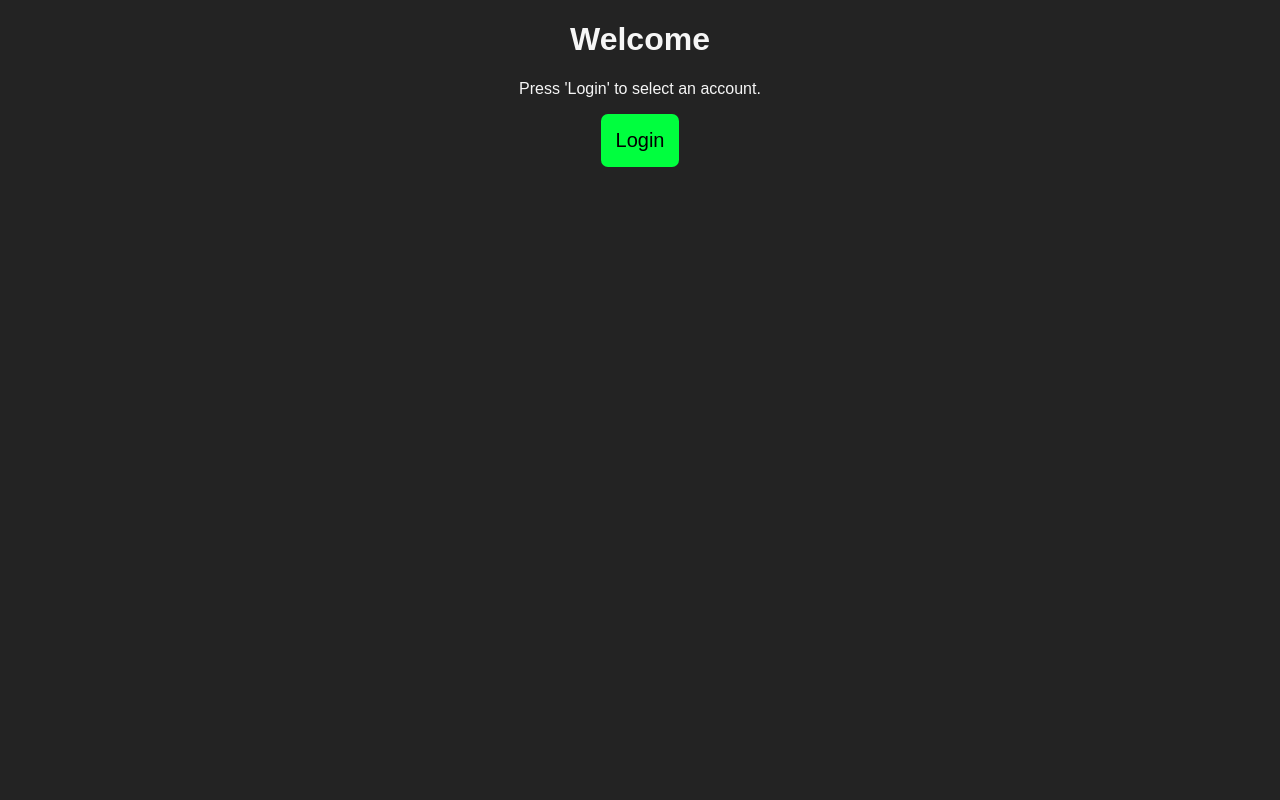
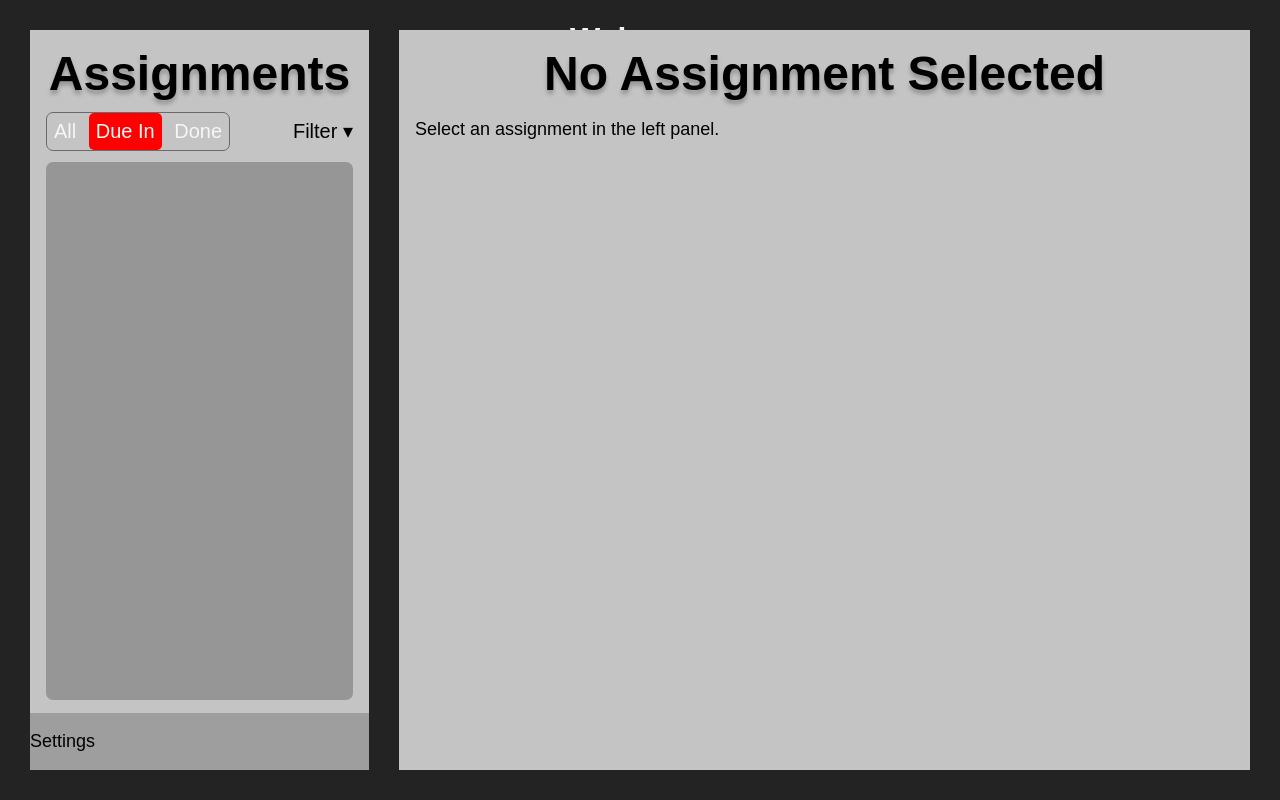
Before and after one commit to SCXRRADIATION/hm-man, an Electron app: page index.html in a window 1280 px wide. Drawn offline with Linux system fonts and the light colour scheme; no server answers.

Commit message:
Add basic assignment UI

```diff
--- a/index.html
+++ b/index.html
@@ -13,15 +13,35 @@
     <button class="btn btn-primary" id='login-btn'>Login</button>
 </div>
 <div id="main-container">
-    <div id="side-bar">
-        <h1>Sample Text</h1>
+    <div id="assignment-container">
+        <h1>Assignments</h1>
+        <div id="assignment-filter-toolbar">
+            <div id="assignment-filter-toggle">
+                <ul>
+                    <li>All</li>
+                    <li class="active">Due In</li>
+                    <li>Done</li>
+                </ul>
+            </div>
+            <div id="assignment-filter-dropdown">
+                <p>Filter &blacktriangledown;</p>
+            </div>
+        </div>
+        <div id="assignment-list">
+            <ul>
+            </ul>
+        </div>
+        <div id="assignment-settings">
+            <p>Settings</p>
+        </div>
     </div>
-    <div id="main-content">
-        <h1>Longer Sample Text.</h1>
+    <div id="content-container">
+        <h1>No Assignment Selected</h1>
+        <p>Select an assignment in the left panel.</p>
     </div>
 </div>
 <script>
-    require("./dist/renderer/renderer.js");
+    require('./dist/renderer/renderer.js');
 </script>
 </body>
 </html>
--- a/style.css
+++ b/style.css
@@ -5,6 +5,13 @@
 
 body {
     background-color: #232323;
+    padding: 0;
+    margin: 0;
+    user-select: none;
+}
+
+::-webkit-scrollbar {
+    width: 0;
 }
 
 #login-container {
@@ -15,23 +22,25 @@ body {
     width: 100%;
     height: 100%;
     background: #232323;
-
 }
 
-#main-container{
-    display: flex;
+#main-container {
+    padding: 30px;
+    height: calc(100vh - 60px);
 }
 
 #main-container h1 {
     font-size: 48px;
-    text-decoration-line: underline;
-    color: #FFFFFF;
+    color: #000;
     text-shadow: 0 4px 4px rgba(0, 0, 0, 0.25);
+    margin: 0;
+    text-align: center;
 }
 
 #main-container p {
     font-size: 18px;
     line-height: 21px;
+    color: #000;
 }
 
 .btn {
@@ -40,7 +49,7 @@ body {
     font-size: 20px;
     border-radius: 7px;
     background-color: #6a6a6a;
-    color: #ffffff;
+    color: #fff;
 }
 
 .btn:hover {
@@ -51,14 +60,12 @@ body {
     outline: none;
 }
 
-.btn.btn-primary
-{
+.btn.btn-primary {
     background-color: #00ff3e;
-    color: #000000;
+    color: #000;
 }
 
-.btn.btn-primary:hover
-{
+.btn.btn-primary:hover {
     background-color: #008024;
 }
 
@@ -72,17 +79,138 @@ body {
     background-color: rgba(0, 0, 0, 70);
 }
 
-#side-bar{
-    background: #ff0000;
-    flex: 30%;
-    margin-right: 12px;
-    padding-left: 8px;
-    padding-right: 4px;
+#assignment-container {
+    position: fixed;
+    left: 30px;
+    top: 30px;
+    background: #c4c4c4;
+    padding: 16px;
+    width: calc(30% - 77px);
+    height: calc(100% - 92px);
 }
 
-#main-content{
-    background: #001aff;
-    flex: 70%;
-    padding-left: 8px;
-    padding-right: 4px;
+#assignment-filter-toolbar {
+    display: flex;
+    justify-content: space-between;
+    align-content: stretch;
+    align-items: center;
+    font-size: 20px;
 }
+
+#assignment-filter-toggle {
+    flex-shrink: 1;
+}
+
+#assignment-filter-toggle ul {
+    list-style-type: none;
+    padding-left: 0;
+    border: 1px solid #6a6a6a;
+    border-radius: 7px;
+    margin: 0;
+}
+
+#assignment-filter-toggle ul li {
+    display: inline-block;
+    padding: 7px;
+}
+
+#assignment-filter-toggle ul li:hover {
+    background-color: #e76363;
+    border-radius: 5px;
+}
+
+#assignment-filter-toggle ul li.active {
+    background-color: #f00;
+    border-radius: 5px;
+}
+
+#assignment-filter-dropdown {
+
+}
+
+#assignment-filter-dropdown p {
+    font-size: 20px;
+}
+
+#assignment-list {
+    background-color: #969696;
+    border-radius: 7px;
+    height: calc(100vh - 262px);
+    overflow-y: auto;
+}
+
+#assignment-list ul {
+    list-style-type: none;
+    padding: 0;
+    margin: 0;
+}
+
+#assignment-list ul li {
+    padding: 0;
+}
+
+.assignment-list-item {
+    padding: 7px;
+}
+
+.assignment-list-item:hover {
+    background-color: #232323;
+}
+
+.assignment-list-item p {
+    margin: 0;
+}
+
+.assignment-list-compact, .assignment-list-full {
+    display: flex;
+}
+
+.assignment-list-title, .assignment-list-description {
+    flex-grow: 1;
+    min-width: 0;
+}
+
+.assignment-list-title p {
+    font-size: 22px !important;
+}
+
+.assignment-list-time {
+    padding: 2px;
+    border-radius: 3px;
+}
+
+.assignment-list-time.overdue {
+    background-color: #ff0000;
+}
+
+.assignment-list-time.warning {
+    background-color: #fc8108;
+}
+
+.assignment-list-time.safe {
+    background-color: #42ff00;
+}
+
+.assignment-list-description p, .assignment-list-title p {
+    white-space: nowrap;
+    overflow: hidden;
+    text-overflow: ellipsis;
+}
+
+#assignment-settings {
+    position: absolute;
+    bottom: 0;
+    left: 0;
+    width: 100%;
+    background-color: #9e9e9e;
+}
+
+#content-container {
+    position: fixed;
+    right: 30px;
+    top: 30px;
+    background: #c4c4c4;
+    width: calc(70% - 77px);
+    padding: 16px;
+    height: calc(100% - 92px);
+}
```
Also changed, not shown: src/renderer/renderer.ts (+5 -2 lines).
